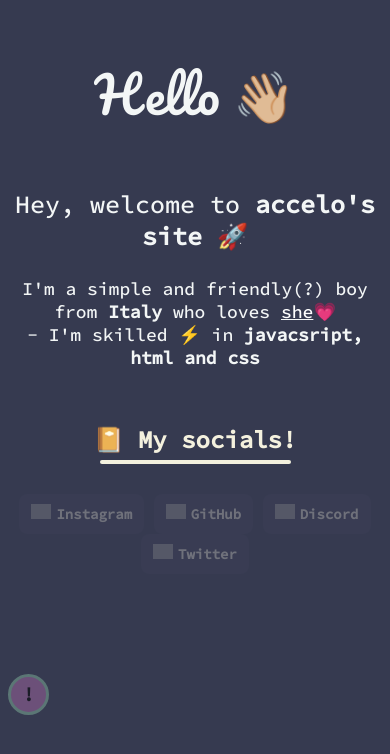
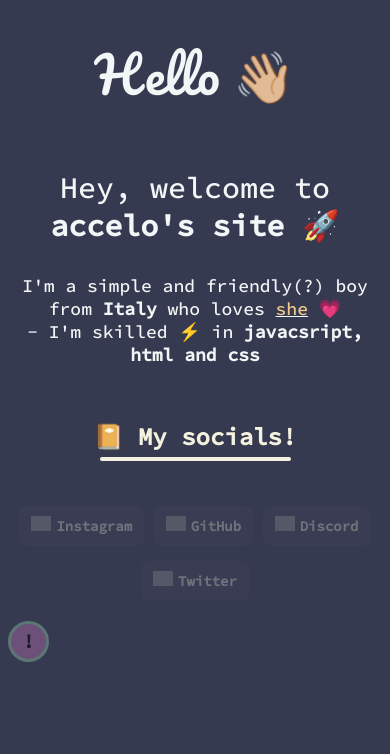
Before and after one commit to accelo0/accelSite, a plain HTML site: page index.html in a window 390 px wide. Drawn offline with Linux system fonts and the light colour scheme; grey boxes are pictures that could not be loaded.

Commit message:
#2 🚀Responsive(?)

```diff
--- a/index.html
+++ b/index.html
@@ -18,8 +18,8 @@
 
         <p id="welcome">Hello 👋🏼</p>
         <div id="paragrafo">
-            <p style="margin-top: 10px;"> Hey, welcome to <strong>accelo's site</strong> 🚀</p>
-            <p style="font-size: 18px;"> I'm a simple and friendly(?) boy from <b>Italy</b> who loves <u><a style="color: white; text-decoration: none;" href="https://www.instagram.com/madelyncline/">she</a></u>💗<br> - I'm skilled ⚡ in <b>javacsript, html and css</b> </p>
+            <p style="margin-top: 10px;" "> Hey, welcome to <strong>accelo's site</strong> 🚀</p>
+            <p style="font-size: 18px;" class="scritta2"> I'm a simple and friendly(?) boy from <b>Italy</b> who loves <u><a style="color: #F2CC8F; text-decoration: none;" href="https://www.instagram.com/madelyncline/">she</a></u> 💗<br> - I'm skilled ⚡ in <b>javacsript, html and css</b> </p>
         </div>
         </div>
 
@@ -30,14 +30,14 @@
 
         <div id="socials">
             <div class="social ">
-                <div id="btn-instagram" onclick="window.open(`https://instagram.com/accel0_/`)"><img src="https://cdn-icons.flaticon.com/png/512/717/premium/717392.png?token=exp=1646056767~hmac=b62ea107ea68fc0c12816cbb8fceeba7" style="width: 20px; margin-right: 5px;"><strong>Instagram</strong></div>
+                <div id="btn-instagram" onclick="window.open(`https://instagram.com/accel0_/`)"><img src="https://cdn-icons-png.flaticon.com/512/87/87390.png" style="width: 20px; margin-right: 5px;"><strong>Instagram</strong></div>
                 <div id="btn-github" onclick="window.open(`https://github.com/accelo0`)"><img src="https://cdn-icons-png.flaticon.com/512/25/25657.png" style="width: 20px; margin-right: 5px; "><strong>GitHub</strong></div>
                 <div id="btn-discord" onclick="window.open(`https://discord.gg/9UuhaeApk3`)"><img src="https://cdn-icons-png.flaticon.com/512/5968/5968898.png" style="width: 20px; margin-right: 5px;"><strong>Discord</strong></div>
                 <div id="btn-twitter" onclick="window.open(`https://twitter.com/accelo0_`)"><img src="https://cdn-icons-png.flaticon.com/512/733/733635.png" style="width: 20px; margin-right: 5px;"><strong>Twitter</strong></div>
             </div>
         </div>
 
-        <br> <br> <br> <br> <br>
+        <br>
         <div id="circle" onclick="alert('By: accel0#8448\nIcons: flaticon.com\n\nFollow me in all of the socials below :)')"> <p class="text"> <b>!</b> </p> </div>
 
 
--- a/style.css
+++ b/style.css
@@ -127,6 +127,7 @@
     transition: 500ms;
     cursor: pointer;
     opacity: 50%;
+
 }
 
 .text {
@@ -140,3 +141,26 @@
     padding: 2px;
     opacity: 100%;
 }
+
+@media only screen and (max-width: 475px) {
+
+    #welcome {
+        margin-top: 30px;
+    }
+
+    #paragrafo {
+        font-size: 30px;
+    }
+
+    .scritta2 {
+        font-size: 23px;
+    }
+
+    #btn-discord {
+        margin-top: 15px;
+    }
+
+    #btn-twitter {
+       margin-top: 15px;
+    }
+}
```
